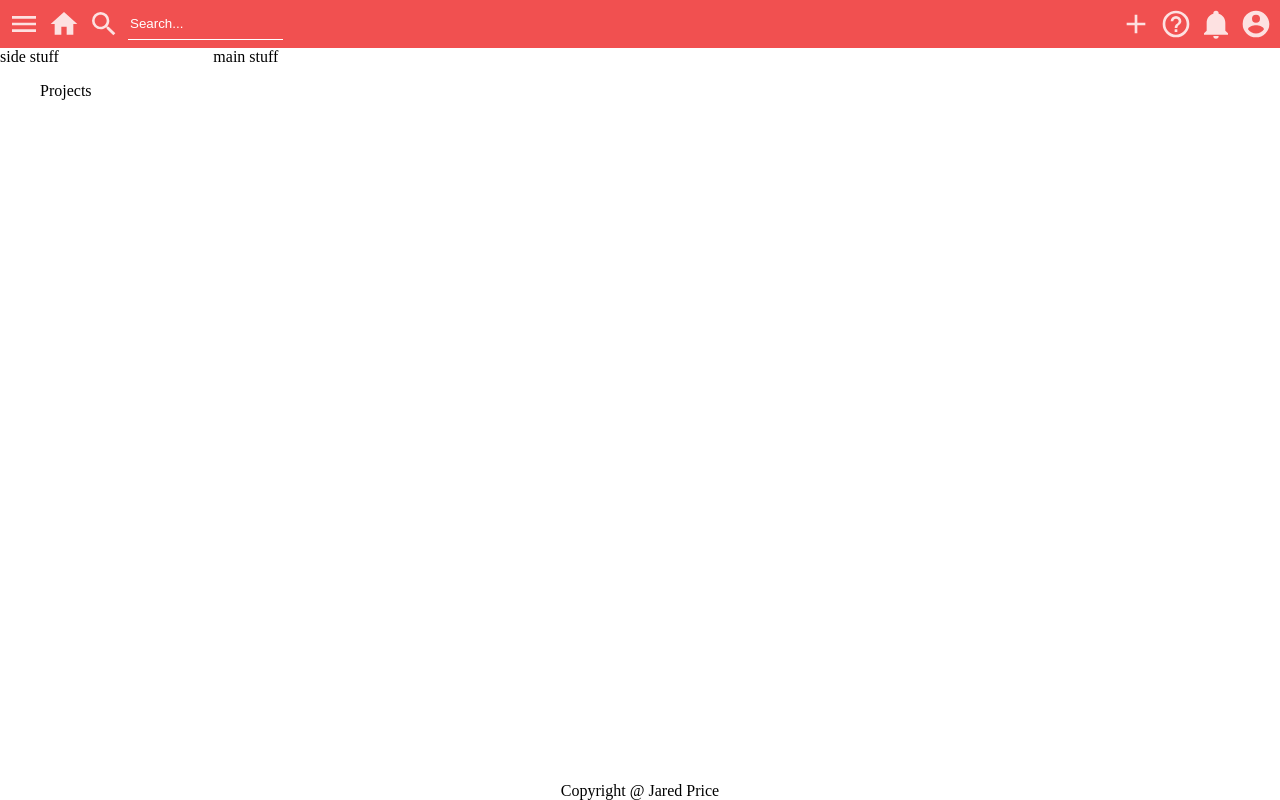
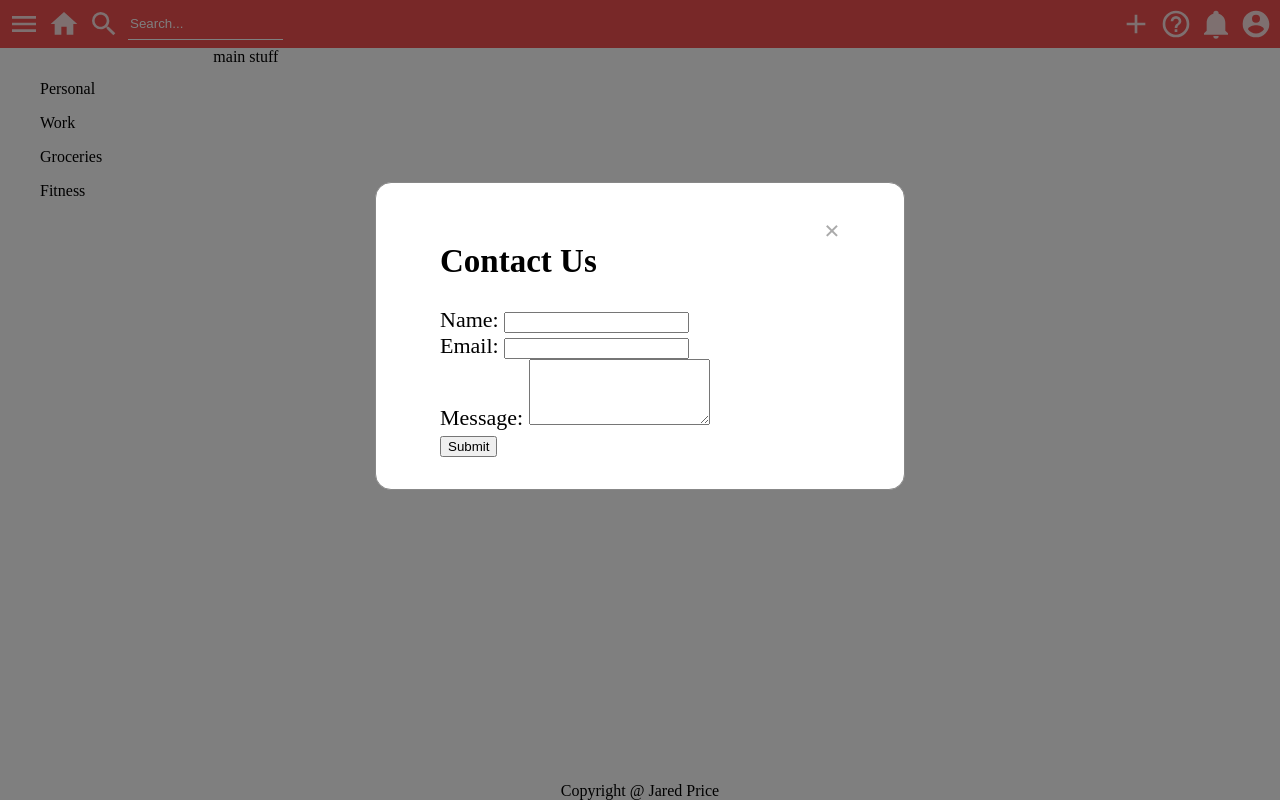
Before and after one commit to Jared588/To-do-list, a website built with webpack: page src/index.html in a window 1280 px wide. Both pictures are taken after a click on the element 1136 px from the left and 24 px from the top of the page. Built offline with nearby package versions, Linux system fonts and the light colour scheme.

Commit message:
Add basic modal for adding to-do's

```diff
--- a/src/index.html
+++ b/src/index.html
@@ -14,15 +14,38 @@
             <input id="searchbar" placeholder="Search..." style="width: clamp(40px, 50%, 200px);"></input>
         </div>
         <div class="header-right-side">
-            <div class="icon"><svg xmlns="http://www.w3.org/2000/svg" viewBox="0 0 24 24"><path d="M19,13H13V19H11V13H5V11H11V5H13V11H19V13Z" fill="currentcolor"/></svg></div>
+            <div id="addBtn" class="icon"><svg xmlns="http://www.w3.org/2000/svg" viewBox="0 0 24 24"><path d="M19,13H13V19H11V13H5V11H11V5H13V11H19V13Z" fill="currentcolor"/></svg></div>
             <div class="icon"><svg xmlns="http://www.w3.org/2000/svg" viewBox="0 0 24 24"><path d="M11,18H13V16H11V18M12,2A10,10 0 0,0 2,12A10,10 0 0,0 12,22A10,10 0 0,0 22,12A10,10 0 0,0 12,2M12,20C7.59,20 4,16.41 4,12C4,7.59 7.59,4 12,4C16.41,4 20,7.59 20,12C20,16.41 16.41,20 12,20M12,6A4,4 0 0,0 8,10H10A2,2 0 0,1 12,8A2,2 0 0,1 14,10C14,12 11,11.75 11,15H13C13,12.75 16,12.5 16,10A4,4 0 0,0 12,6Z" fill="currentcolor"/></svg></div>
             <div class="icon"><svg xmlns="http://www.w3.org/2000/svg" viewBox="0 0 24 24"><path d="M21,19V20H3V19L5,17V11C5,7.9 7.03,5.17 10,4.29C10,4.19 10,4.1 10,4A2,2 0 0,1 12,2A2,2 0 0,1 14,4C14,4.1 14,4.19 14,4.29C16.97,5.17 19,7.9 19,11V17L21,19M14,21A2,2 0 0,1 12,23A2,2 0 0,1 10,21" fill="currentcolor"/></svg></div>
             <div class="icon"><svg xmlns="http://www.w3.org/2000/svg" viewBox="0 0 24 24"><path d="M12,19.2C9.5,19.2 7.29,17.92 6,16C6.03,14 10,12.9 12,12.9C14,12.9 17.97,14 18,16C16.71,17.92 14.5,19.2 12,19.2M12,5A3,3 0 0,1 15,8A3,3 0 0,1 12,11A3,3 0 0,1 9,8A3,3 0 0,1 12,5M12,2A10,10 0 0,0 2,12A10,10 0 0,0 12,22A10,10 0 0,0 22,12C22,6.47 17.5,2 12,2Z" fill="currentcolor"/></svg></div>
         </div>
     </header>
+    <div class="modal" id="myModal">
+        <div class="modal-content">
+            <span class="close" id="closeModal">&times;</span>
+            <h2>Contact Us</h2>
+            <form id="addToDo">
+                <label for="name">Name:</label>
+                <input type="text" id="name" name="name" required><br>
+
+                <label for="email">Email:</label>
+                <input type="email" id="email" name="email" required><br>
+
+                <label for="message">Message:</label>
+                <textarea id="message" name="message" rows="4" required></textarea><br>
+
+                <input type="submit" value="Submit">
+            </form>
+        </div>
+    </div>
     <div class="main-container">
-        <div class="side-panel">side stuff
-            <ul>Projects</ul>
+        <div class="side-panel">
+            <div class="project-list">
+                <ul class="project-container" id="personal">Personal</ul>
+                <ul class="project-container" id="work">Work</ul>
+                <ul class="project-container" id="groceries">Groceries</ul>
+                <ul class="project-container" id="fitness">Fitness</ul>
+            </div>
         </div>
         <div class="content">main stuff</div>
     </div>
--- a/src/index.js
+++ b/src/index.js
@@ -1,15 +1,50 @@
 import './styles.css'
 import Project from "./project";
-import { addToProject } from "./project";
-import { addToProjectList } from "./project";
+import { addToDo } from "./project";
+import { addProject } from "./project";
 import Todo from "./todos";
+import openModal from './modal';
+import { closeModal } from './modal';
 
 let projects = [];
 
 const defaultProject = Project("default");
-addToProjectList(projects, defaultProject);
+addProject(projects, defaultProject);
 
 const groceries = Todo("groceries", "This weeks groceries", "Tomorrow", 7);
-addToProject(defaultProject, groceries);
+addToDo(defaultProject, groceries);
 
 console.log(defaultProject.name);
+
+//form
+// Handle form submission
+document.getElementById("addToDo").addEventListener("submit", function (e) {
+    e.preventDefault(); // Prevent the default form submission behavior
+
+    const todoName = document.getElementById("todoName").value;
+    const todoDescription = document.getElementById("todoDescription").value;
+    const todoDueDate = document.getElementById("todoDueDate").value;
+    const todoPriority = document.getElementById("todoPriority").value;
+
+    const newTodo = Todo(todoName, todoDescription, todoDueDate, todoPriority);
+    addToDo(defaultProject, newTodo);
+
+    closeModal();
+});
+
+// Attach event listeners to open and close the modal
+document.getElementById("addBtn").addEventListener("click", openModal);
+document.getElementById("closeModal").addEventListener("click", closeModal);
+
+// Close the modal if the user clicks outside of it
+window.addEventListener("click", function(event) {
+    var modal = document.getElementById("myModal");
+    if (event.target == modal) {
+        modal.style.display = "none";
+    }
+});
+
+// Initially, hide the modal when the page loads
+window.addEventListener("DOMContentLoaded", function() {
+    closeModal();
+});
--- /dev/null
+++ b/src/modal.js
@@ -0,0 +1,11 @@
+// Function to open the modal
+export default function openModal() {
+    var modal = document.getElementById("myModal");
+    modal.style.display = "flex";
+}
+
+// Function to close the modal
+export function closeModal() {
+    var modal = document.getElementById("myModal");
+    modal.style.display = "none";
+}
--- a/src/project.js
+++ b/src/project.js
@@ -5,10 +5,10 @@ export default function Project(name) {
     };
 }
 
-export function addToProject(project, todo) {
+export function addToDo(project, todo) {
     project.todos.push(todo);
 }
 
-export function addToProjectList(projectList, project) {
+export function addProject(projectList, project) {
     projectList.push(project);
 }
--- a/src/styles.css
+++ b/src/styles.css
@@ -58,6 +58,44 @@ svg {
     color: rgb(253, 225, 225);
 }
 
+.modal {
+    display: none;
+    justify-content: center;
+    align-items: center;
+    position: fixed;
+    top: 0;
+    left: 0;
+    width: 100%;
+    height: 100%;
+    font-size: 22px;
+    background-color: rgba(0, 0, 0, 0.5);
+    z-index: 1;
+}
+
+.modal-content {
+    background-color: white;
+    padding: 2rem 4rem;
+    border: 1px solid #888;
+    width: 80%;
+    max-width: 400px;
+    height: auto;
+    border-radius: 1rem;
+    margin-bottom: 10%;
+}
+
+.close {
+    color: #aaa;
+    float: right;
+    font-size: 28px;
+    font-weight: bold;
+}
+
+.close:hover {
+    color: black;
+    text-decoration: none;
+    cursor: pointer;
+}
+
 .main-container {
     flex-grow: 1;
     display: grid;
@@ -65,6 +103,14 @@ svg {
 }
 
 .side-panel {
+    padding-top: 1rem;
+}
+
+.project-list {
+
+}
+
+.project-container {
 
 }
 
--- a/webpack.config.js
+++ b/webpack.config.js
@@ -6,7 +6,8 @@ module.exports = {
     entry: {
       index: './src/index.js',
       project: './src/project.js',
-      todo: './src/todos.js'
+      todo: './src/todos.js',
+      modal: './src/modal.js'
     },
     plugins: [
         new HtmlWebpackPlugin({
```
Also changed, not shown: dist/index.bundle.js, dist/index.html, dist/modal.bundle.js (added), dist/project.bundle.js.
